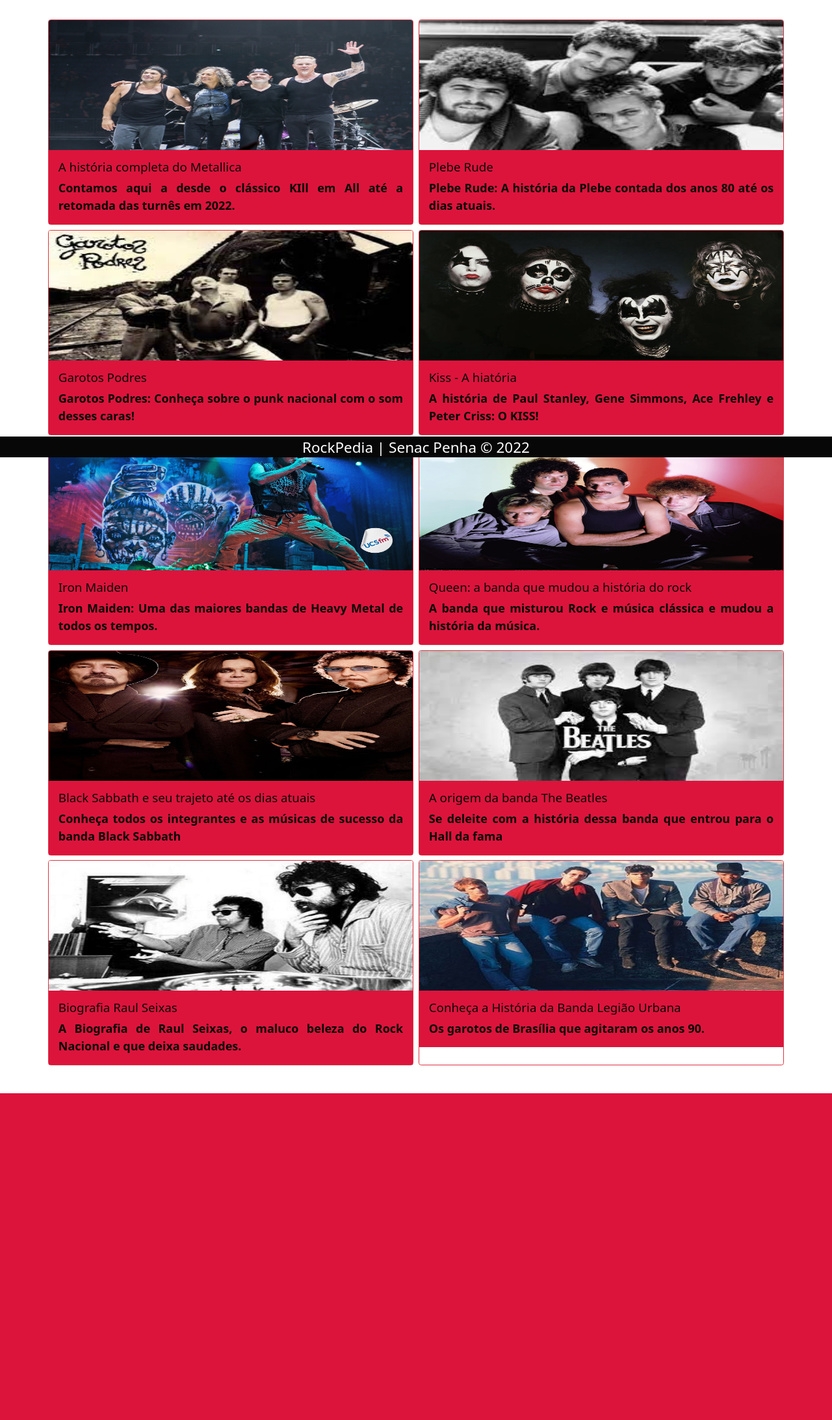
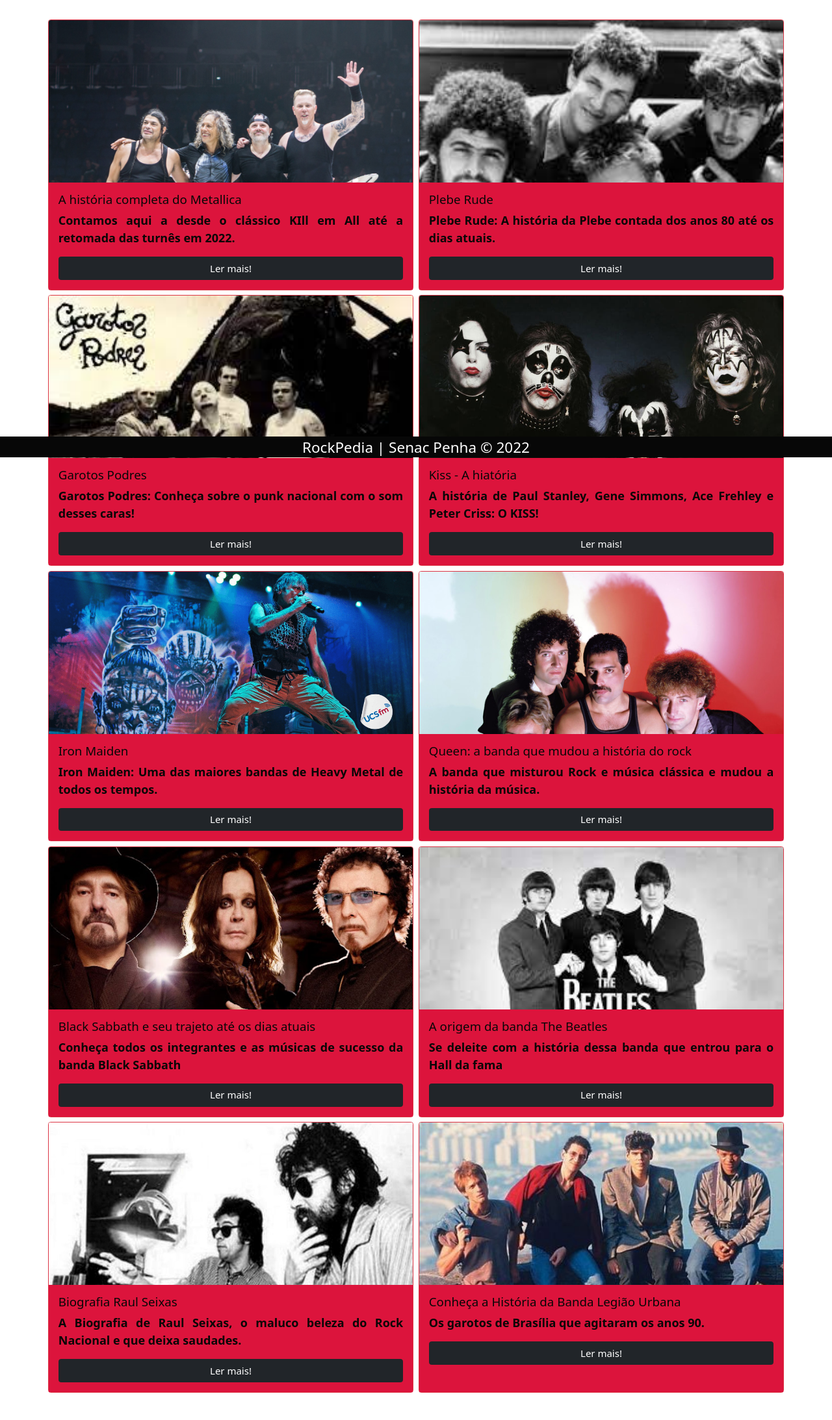
Before and after one commit to thaissechetin/rockpedia_senac, a PHP site: page /bandas.php in a window 1280 px wide. Shown: the part 96-2282 px from the top of the page at 65% size. Before the commit the page ends 1779 px from the top, so only its background shows below. Run offline with PHP 8.4, Linux system fonts and the light colour scheme; data comes from the database, SQL or seed files in the repository; some libraries are stand-ins or nearby versions; some web fonts are replaced.

Commit message:
correção card-link bandas.php

```diff
--- a/bandas.php
+++ b/bandas.php
@@ -7,17 +7,18 @@ $posts = lerTodosOsPosts($conexao);
     <div class="row my-1 mx-md-n1">
         <?php foreach ($posts as $post) { ?>
             <div class="col-md-6 my-1 px-md-1">
-                <div class="card border border-danger h-100">
-                    <a href="post-detalhe.php?id=<?= $post['id'] ?>" class="card-link">
-                        <span class="mask-img">
+                <a href="post-detalhe.php?id=<?= $post['id'] ?>" class="card-link">
+                    <div class="card h-100 border border-danger">
+                        <span class="mask-imagem">
                             <img class="card-img-top" src="imagens/<?= $post['imagem'] ?>" alt="Imagem de destaque do post">
                         </span>
-                        <div class="card-body">
+                        <div class="card-body d-flex flex-column">
                             <h5 class="card-title"><?= $post['titulo'] ?></h5>
                             <p class="card-text"><?= $post['descricao'] ?></p>
+                            <button class="btn btn-dark">Ler mais!</button>
                         </div>
-                    </a>
-                </div>
+                    </div>
+                </a>
             </div>
         <?php } ?>
     </div>
```
